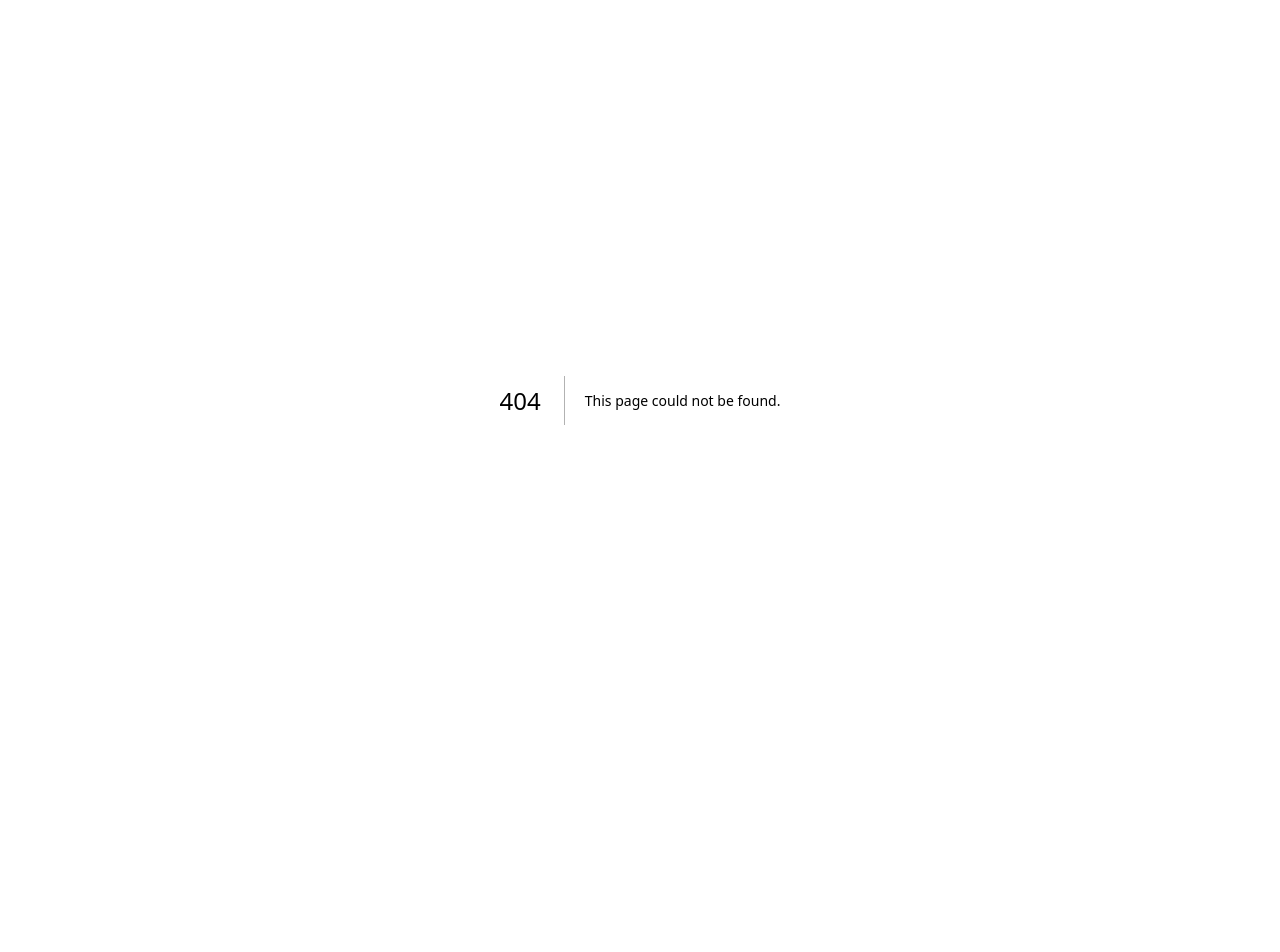
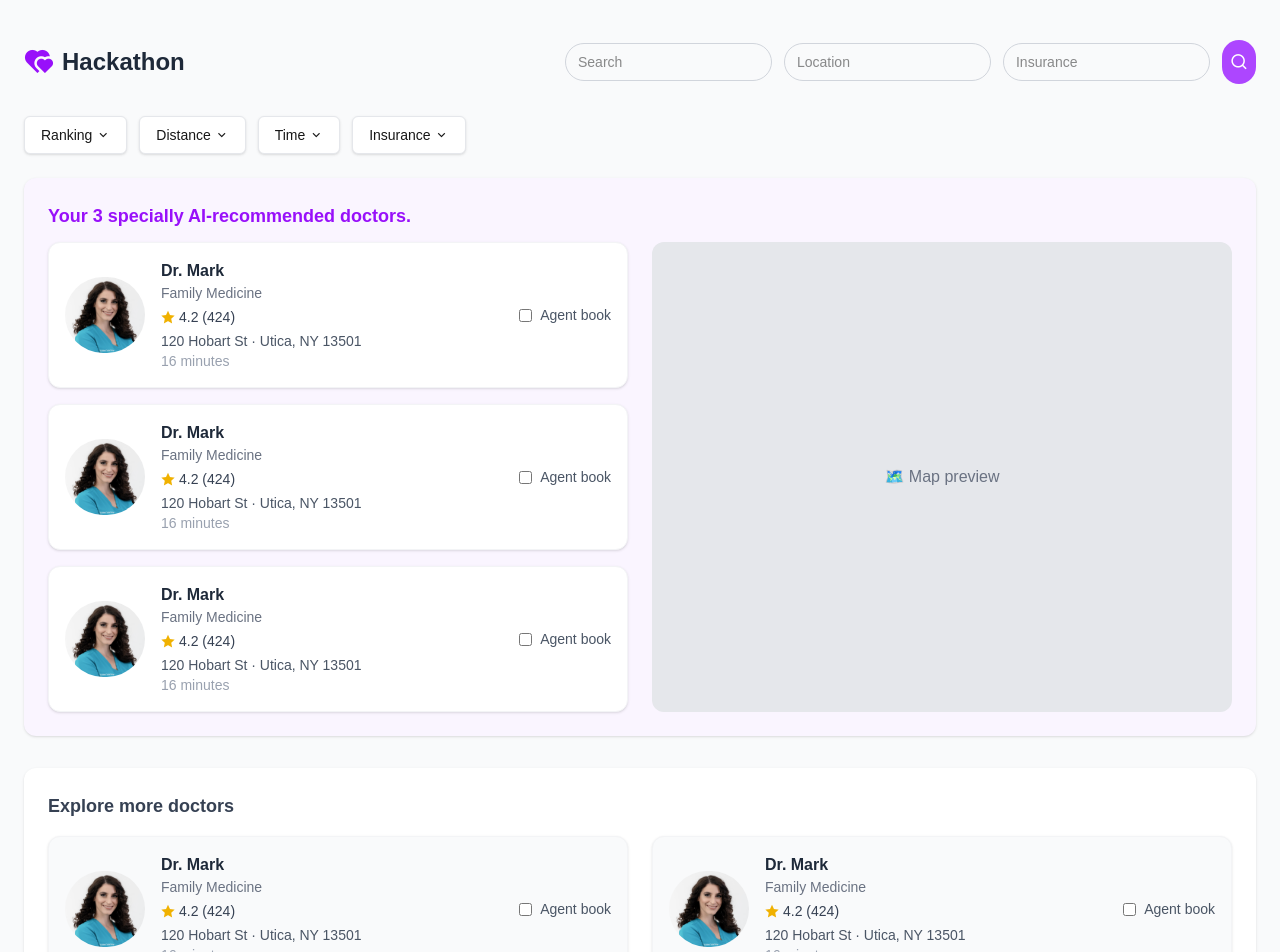
Before and after one commit to SmarterDoc-AI-Accelerate-2025/smarterdoc-frontend, a Next.js app: page /doctor in a window 1280 px wide. Before the commit this address had no page. Shown: the top 952 px of the page. Before the commit the page ends 800 px from the top, so only its background shows below. Built offline with nearby package versions, Linux system fonts and the light colour scheme.

Commit message:
feat: add doctor list page layout with filters and map section

```diff
--- /dev/null
+++ b/src/app/doctor/page.tsx
@@ -0,0 +1,167 @@
+"use client";
+import React from "react";
+import Image from "next/image";
+
+export default function DoctorPage() {
+  const doctors = [
+    {
+      id: 1,
+      name: "Dr. Mark",
+      specialty: "Family Medicine",
+      rating: 4.2,
+      reviews: 424,
+      address: "120 Hobart St · Utica, NY 13501",
+      time: "16 minutes",
+      img: "/doctor.png", // add a placeholder image in public/doctor.png
+    },
+    {
+      id: 2,
+      name: "Dr. Mark",
+      specialty: "Family Medicine",
+      rating: 4.2,
+      reviews: 424,
+      address: "120 Hobart St · Utica, NY 13501",
+      time: "16 minutes",
+      img: "/doctor.png",
+    },
+    {
+      id: 3,
+      name: "Dr. Mark",
+      specialty: "Family Medicine",
+      rating: 4.2,
+      reviews: 424,
+      address: "120 Hobart St · Utica, NY 13501",
+      time: "16 minutes",
+      img: "/doctor.png",
+    },
+  ];
+
+  return (
+    <main className="min-h-screen bg-gray-50 px-6 py-10">
+      {/* Header */}
+      <header className="flex items-center justify-between mb-8">
+        <div className="flex items-center space-x-2">
+          <i className="ri-hearts-fill text-3xl text-purple-600"></i>
+          <h1 className="text-2xl font-bold text-gray-800">Hackathon</h1>
+        </div>
+
+        <div className="flex items-center gap-3">
+          <input
+            type="text"
+            placeholder="Search"
+            className="rounded-full border border-gray-300 px-3 py-2 text-sm"
+          />
+          <input
+            type="text"
+            placeholder="Location"
+            className="rounded-full border border-gray-300 px-3 py-2 text-sm"
+          />
+          <input
+            type="text"
+            placeholder="Insurance"
+            className="rounded-full border border-gray-300 px-3 py-2 text-sm"
+          />
+          <button className="bg-purple-500 hover:bg-purple-600 text-white p-2 rounded-full">
+            <i className="ri-search-line text-lg"></i>
+          </button>
+        </div>
+      </header>
+
+      {/* Filter Buttons */}
+      <div className="flex gap-3 mb-6">
+        {["Ranking", "Distance", "Time", "Insurance"].map((filter) => (
+          <button
+            key={filter}
+            className="px-4 py-2 bg-white border border-gray-200 rounded-md shadow-sm hover:bg-gray-100 text-sm font-medium"
+          >
+            {filter} <i className="ri-arrow-down-s-line"></i>
+          </button>
+        ))}
+      </div>
+
+      {/* Recommended Section */}
+      <section className="bg-purple-50 rounded-xl p-6 shadow-sm mb-8">
+        <h2 className="text-lg font-semibold text-purple-600 mb-3">
+          Your 3 specially AI-recommended doctors.
+        </h2>
+
+        <div className="grid md:grid-cols-2 gap-6">
+          <div className="space-y-4">
+            {doctors.map((doc) => (
+              <div
+                key={doc.id}
+                className="flex items-center bg-white rounded-xl p-4 border border-gray-100 shadow-sm"
+              >
+                <Image
+                  src={doc.img}
+                  alt={doc.name}
+                  width={80}
+                  height={80}
+                  className="rounded-full mr-4"
+                />
+                <div className="flex-1">
+                  <h3 className="font-bold text-gray-800">{doc.name}</h3>
+                  <p className="text-sm text-gray-500">{doc.specialty}</p>
+                  <div className="flex items-center text-yellow-500 text-sm my-1">
+                    <i className="ri-star-fill"></i>
+                    <span className="ml-1 text-gray-700">
+                      {doc.rating} ({doc.reviews})
+                    </span>
+                  </div>
+                  <p className="text-sm text-gray-600">{doc.address}</p>
+                  <p className="text-sm text-gray-400">{doc.time}</p>
+                </div>
+                <label className="flex items-center text-sm text-gray-600">
+                  <input type="checkbox" className="mr-2" /> Agent book
+                </label>
+              </div>
+            ))}
+          </div>
+
+          {/* Map Placeholder */}
+          <div className="rounded-xl bg-gray-200 flex items-center justify-center text-gray-500">
+            🗺️ Map preview
+          </div>
+        </div>
+      </section>
+
+      {/* Explore More */}
+      <section className="bg-white rounded-xl p-6 shadow-sm">
+        <h3 className="text-lg font-semibold text-gray-700 mb-4">
+          Explore more doctors
+        </h3>
+        <div className="grid md:grid-cols-2 gap-6">
+          {doctors.slice(0, 4).map((doc) => (
+            <div
+              key={doc.id}
+              className="flex items-center bg-gray-50 rounded-xl p-4 border border-gray-100 shadow-sm"
+            >
+              <Image
+                src={doc.img}
+                alt={doc.name}
+                width={80}
+                height={80}
+                className="rounded-full mr-4"
+              />
+              <div className="flex-1">
+                <h3 className="font-bold text-gray-800">{doc.name}</h3>
+                <p className="text-sm text-gray-500">{doc.specialty}</p>
+                <div className="flex items-center text-yellow-500 text-sm my-1">
+                  <i className="ri-star-fill"></i>
+                  <span className="ml-1 text-gray-700">
+                    {doc.rating} ({doc.reviews})
+                  </span>
+                </div>
+                <p className="text-sm text-gray-600">{doc.address}</p>
+                <p className="text-sm text-gray-400">{doc.time}</p>
+              </div>
+              <label className="flex items-center text-sm text-gray-600">
+                <input type="checkbox" className="mr-2" /> Agent book
+              </label>
+            </div>
+          ))}
+        </div>
+      </section>
+    </main>
+  );
+}
```
Also changed, not shown: public/doctor.png (added).
